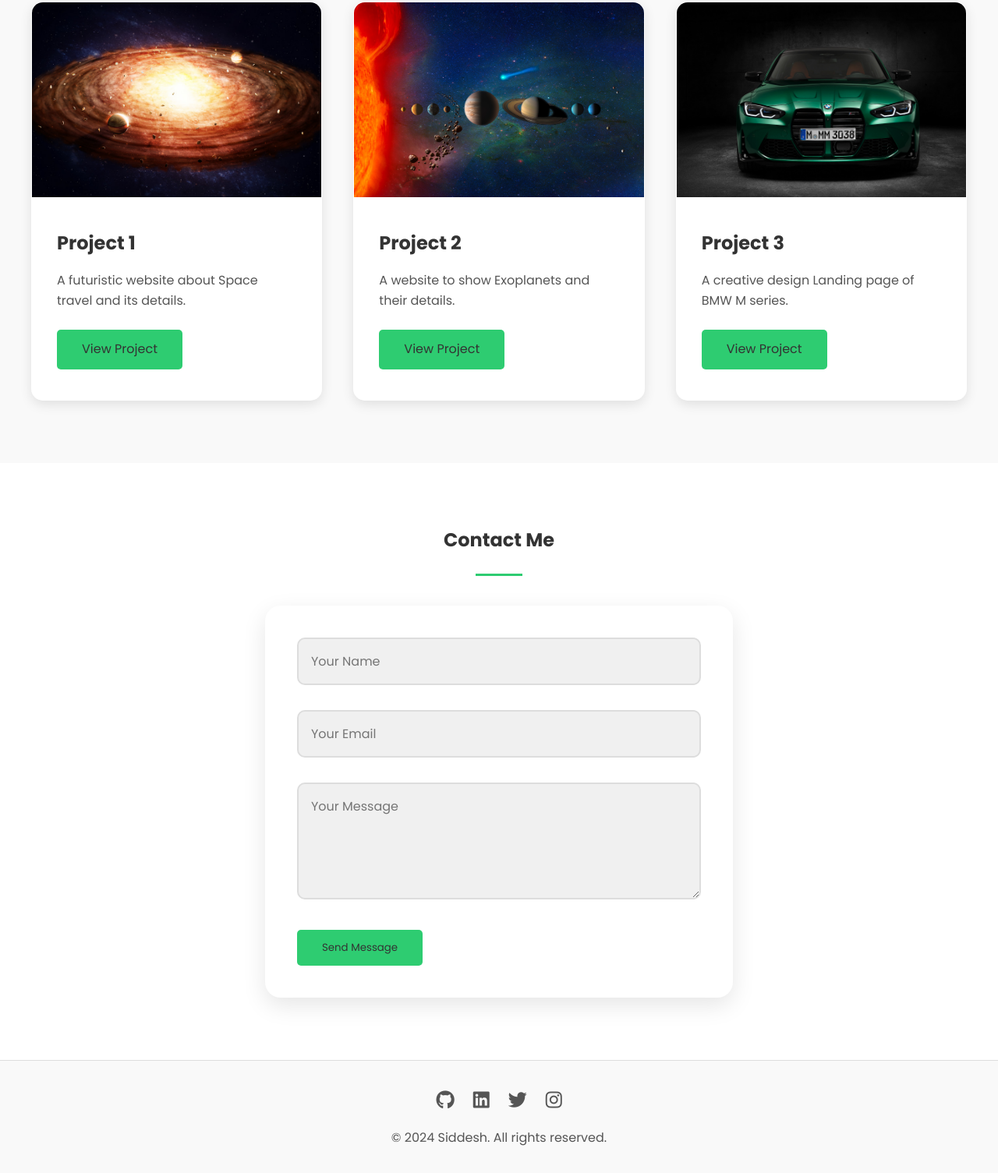
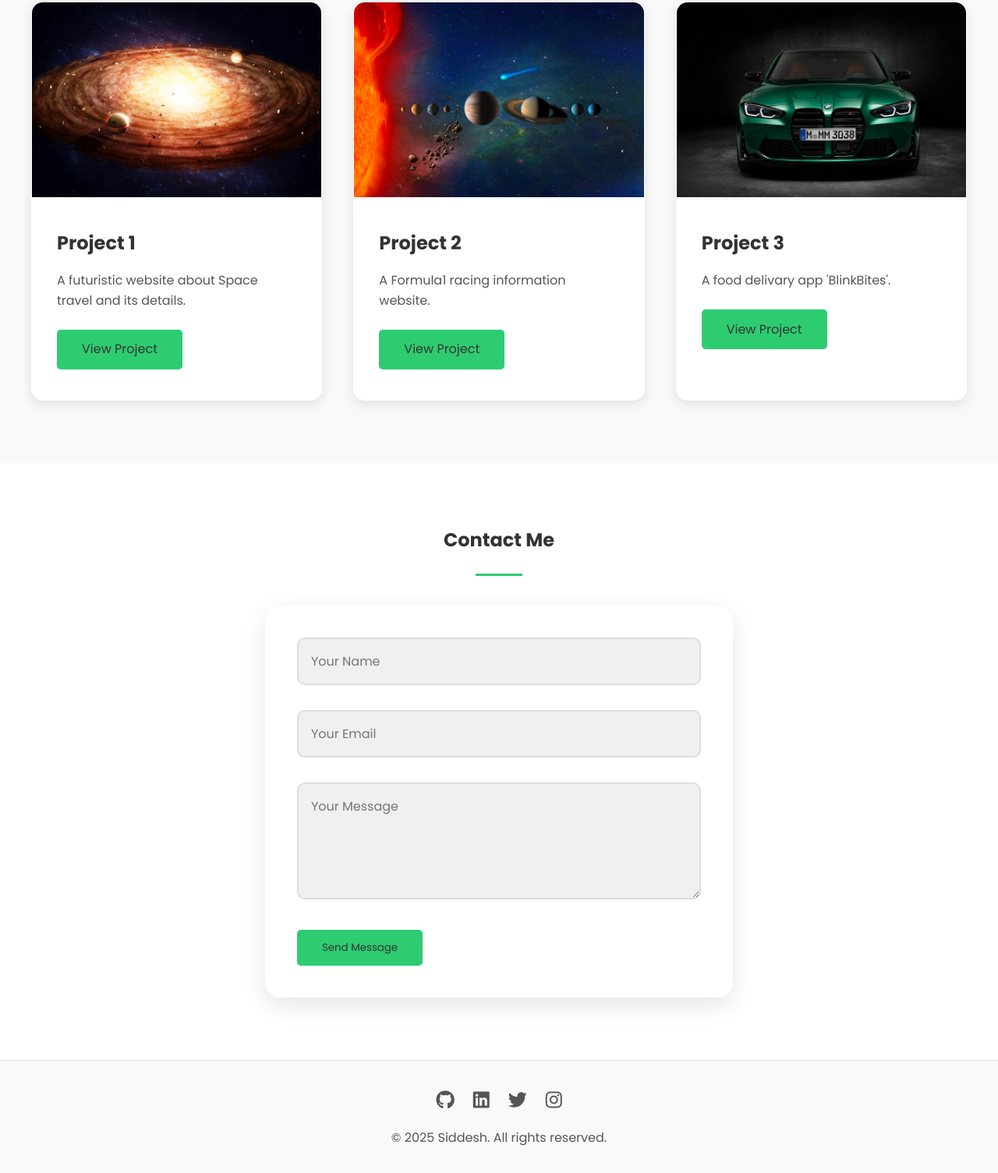
Before and after one commit to Sidd123455/Portpolio, a plain HTML site: page index.html in a window 1280 px wide. Shown: the part 1676-3181 px from the top of the page at 78% size. Drawn offline with Linux system fonts and the light colour scheme.

Commit message:
Update index.html

```diff
--- a/index.html
+++ b/index.html
@@ -103,16 +103,16 @@
                 <img src="edu-solar-system-large.webp" alt="Project 2" class="project-image">
                 <div class="project-info">
                     <h3>Project 2</h3>
-                    <p>A website to show Exoplanets and their details.</p>
-                    <a href="#" class="btn">View Project</a>
+                    <p>A Formula1 racing information website.</p>
+                    <a href="https://sidd123455.github.io/Formula1/" class="btn">View Project</a>
                 </div>
             </div>
             <div class="project-card">
                 <img src="1625467549995-2021_bmw_m3_98_1600x1200.jpg" alt="Project 3" class="project-image">
                 <div class="project-info">
                     <h3>Project 3</h3>
-                    <p>A creative design Landing page of BMW M series.</p>
-                    <a href="#" class="btn">View Project</a>
+                    <p>A food delivary app 'BlinkBites'.</p>
+                    <a href="https://blinkbitess-frontend.onrender.com/" class="btn">View Project</a>
                 </div>
             </div>
         </div>
@@ -141,7 +141,7 @@
             <a href="https://x.com/SiddeshSapate?t=EZ4Ho7IHz_5kDVrsYYl2AA&s=09" class="social-link"><i class="fab fa-twitter"></i></a>
             <a href="https://www.instagram.com/invites/contact/?i=hwiaoeu0hzw9&utm_content=kg2zgzn" class="social-link"><i class="fab fa-instagram"></i></a>
         </div>
-        <p>&copy; 2024 Siddesh. All rights reserved.</p>
+        <p>&copy; 2025 Siddesh. All rights reserved.</p>
     </footer>
 
     <script src="script.js"></script>
```
